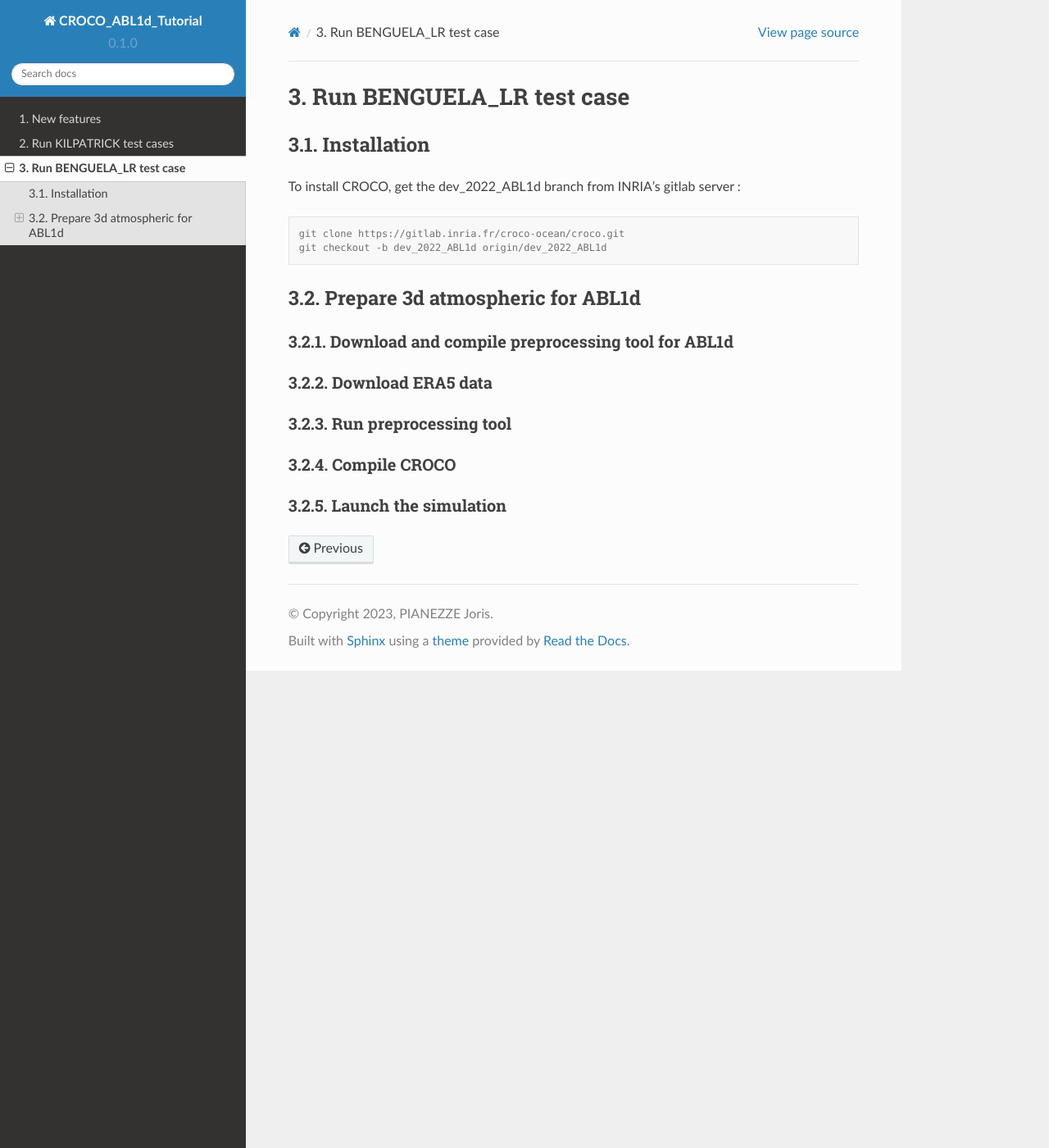
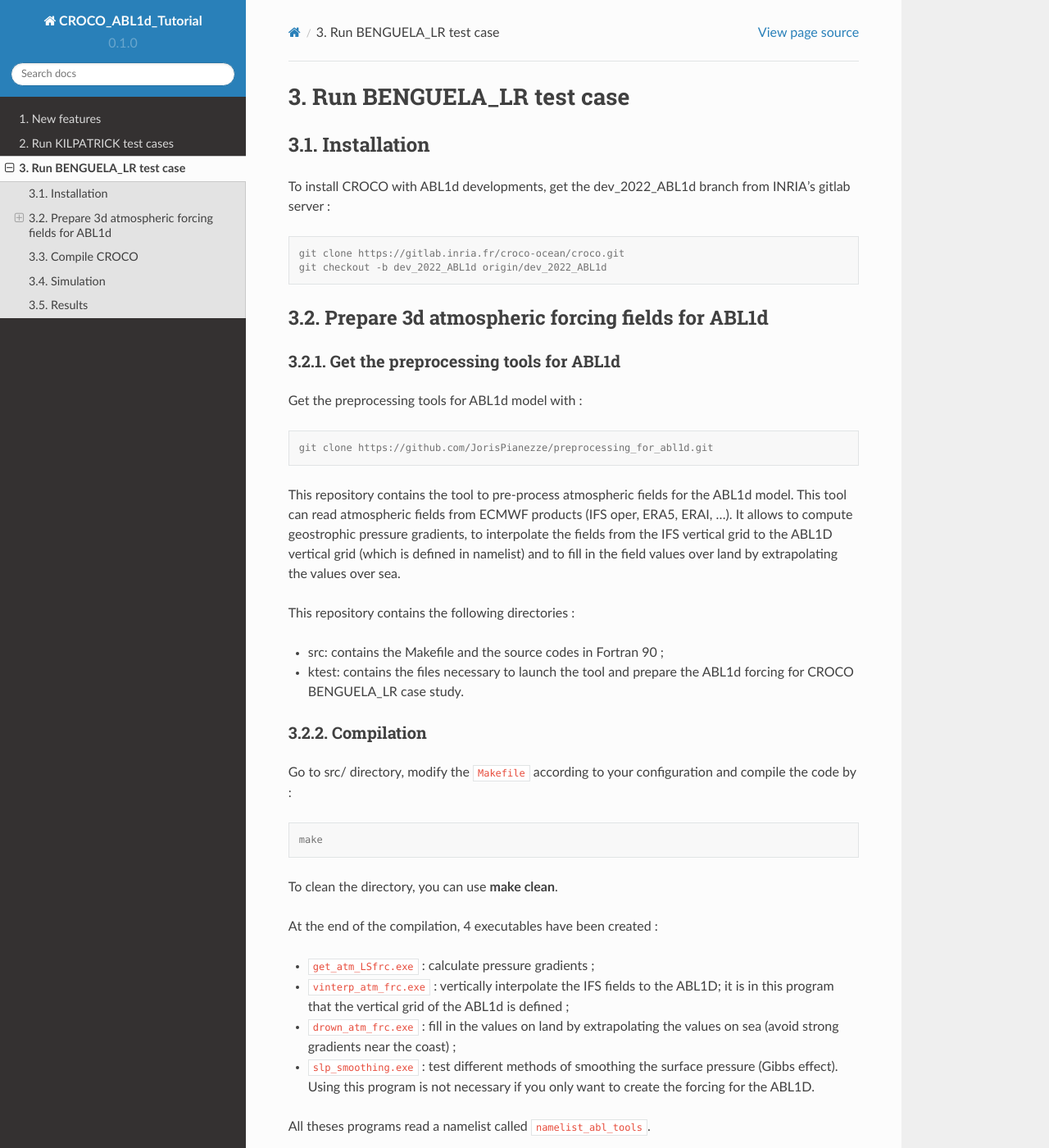
Before and after one commit to JorisPianezze/croco_abl1d_tutorial, a Sphinx documentation site: the page built from docs/source/cases_benguela_lr.rst, in a window 1280 px wide and 1400 px high. Shown: the whole window at 82% size. Built offline with Sphinx 7.4.7 and the Read the Docs theme 2.0.0, drawn with Linux system fonts in a browser that asks for light colours; some of the changed text lies outside the part shown.

Commit message:
Add text

```diff
--- a/docs/source/cases_benguela_lr.rst
+++ b/docs/source/cases_benguela_lr.rst
@@ -4,30 +4,108 @@ Run BENGUELA_LR test case
 =====================================
 
 
+
 Installation
 ************
 
-To install CROCO, get the dev_2022_ABL1d branch from INRIA's gitlab server :
+To install CROCO with ABL1d developments, get the dev_2022_ABL1d branch from INRIA's gitlab server :
 
 .. code-block:: console
 
    git clone https://gitlab.inria.fr/croco-ocean/croco.git
    git checkout -b dev_2022_ABL1d origin/dev_2022_ABL1d
 
-Prepare 3d atmospheric for ABL1d
-********************************
 
-Download and compile preprocessing tool for ABL1d
+
+
+Prepare 3d atmospheric forcing fields for ABL1d
+************************************************
+
+Get the preprocessing tools for ABL1d
 -------------------------------------------------
+
+Get the preprocessing tools for ABL1d model with :
+
+.. code-block:: console
+
+   git clone https://github.com/JorisPianezze/preprocessing_for_abl1d.git
+
+This repository contains the tool to pre-process atmospheric fields for the ABL1d model. This tool can read atmospheric fields from ECMWF products (IFS oper, ERA5, ERAI, ...). It allows to compute geostrophic pressure gradients, to interpolate the fields from the IFS vertical grid to the ABL1D vertical grid (which is defined in namelist) and to fill in the field values over land by extrapolating the values over sea.
+
+This repository contains the following directories :
+
+* src: contains the Makefile and the source codes in Fortran 90 ;
+
+* ktest: contains the files necessary to launch the tool and prepare the ABL1d forcing for CROCO BENGUELA_LR case study.
+
+Compilation
+-------------------------------------------------
+
+Go to src/ directory, modify the :file:`Makefile` according to your configuration and compile the code by :
+
+.. code-block:: console
+
+   make
+
+To clean the directory, you can use :command:`make clean`.
+
+At the end of the compilation, 4 executables have been created :
+
+* :file:`get_atm_LSfrc.exe` : calculate pressure gradients ;
+
+* :file:`vinterp_atm_frc.exe` : vertically interpolate the IFS fields to the ABL1D; it is in this program that the vertical grid of the ABL1d is defined ;
+
+* :file:`drown_atm_frc.exe` : fill in the values on land by extrapolating the values on sea (avoid strong gradients near the coast) ;
+
+* :file:`slp_smoothing.exe` : test different methods of smoothing the surface pressure (Gibbs effect). Using this program is not necessary if you only want to create the forcing for the ABL1D.
+
+All theses programs read a namelist called :file:`namelist_abl_tools`.
 
 Download ERA5 data
 ------------------
 
+Go to ktest/benguela_ifs_era5/0_input_data directory and launch the python script using CDSAPI :
+
+.. code-block:: console
+
+   python extract_era5_for_abl1d.py
+
+At the end of the extraction you need to convert grib files into netcdf using the script :
+
+.. code-block:: console
+
+   ./convert_grib_to_netcdf.sh
+
+Final netcdf file use for the preprocessing tool is called : :file:`era5_for_preprocessing_tools.nc`.
+
 Run preprocessing tool
 ----------------------
 
+Go to ktest/benguela_ifs_era5/1_run_preprocessing_tool_N_abl_50 to run preprocessing tools :
+
+.. code-block:: console
+
+   ./run_preprocessing_tools.sh
+
+
+Convert netcdf file into a format readable by CROCO
+---------------------------------------------------
+
+Go to ktest/benguela_ifs_era5/2_convert_to_croco to run conversion scripts :
+
+* :file:`create_croco_abl_from_ifs_era5.py` is used to create 3d atmospheric forcing field for ABL1d/CROCO (OFFLINE interpolation)
+
+* :file:`create_croco_blk_from_ifs_era5.py` is used to create 2d atmospheric forcing field for classical bulk parametrization.
+
+
 Compile CROCO
--------------
+********************************
 
-Launch the simulation
----------------------
+
+
+Simulation
+********************************
+
+
+Results
+********************************
--- a/docs/source/cases_kilpatrick.rst
+++ b/docs/source/cases_kilpatrick.rst
@@ -12,7 +12,7 @@ Cold-to-warm case
 Installation
 ------------
 
-To install CROCO, get the dev_2022_ABL1d branch from INRIA's gitlab server :
+To install CROCO with ABL1d developments, get the dev_2022_ABL1d branch from INRIA's gitlab server :
 
 .. code-block:: console
 
@@ -127,7 +127,7 @@ Warm-to-cold case
 Installation
 ------------
 
-To install CROCO, get the dev_2022_ABL1d branch from INRIA's gitlab server :
+To install CROCO with ABL1d developments, get the dev_2022_ABL1d branch from INRIA's gitlab server :
 
 .. code-block:: console
 
--- a/docs/source/index.rst
+++ b/docs/source/index.rst
@@ -3,7 +3,7 @@ Welcome to CROCO-ABL1d tutorial
 
 The purpose of this tutorial is to present the different steps to set up :
 
-* an idealized simulation with the ABL1d based on :cite:t:`kilpatrick_boundary_2014` case study (Section :ref:`section_kilpatrick`; see also :cite:t:`spall_midlatitude_2007,kilpatrick_boundary_2014,ayet_analytical_2019,lemarie_simplified_2021`) ;
+* an idealized simulation with the Atmospheric Boundary Layer 1d (ABL1d) model based on :cite:t:`kilpatrick_boundary_2014` case study (Section :ref:`section_kilpatrick`; see also :cite:t:`spall_midlatitude_2007,kilpatrick_boundary_2014,ayet_analytical_2019,lemarie_simplified_2021`) ;
 
 * a real case ABL1d - CROCO based on BENGUELA_LR ktest (Section :ref:`section_benguela_lr`).
 
```
